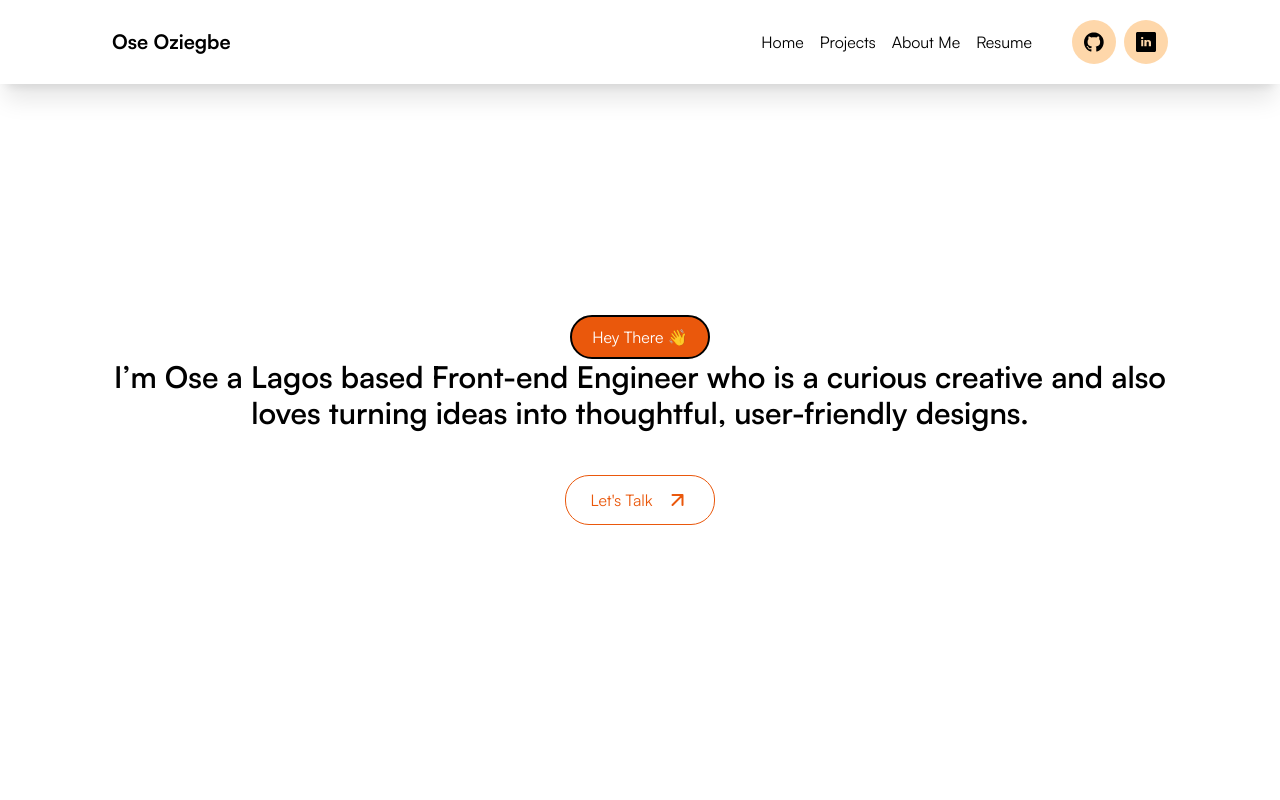
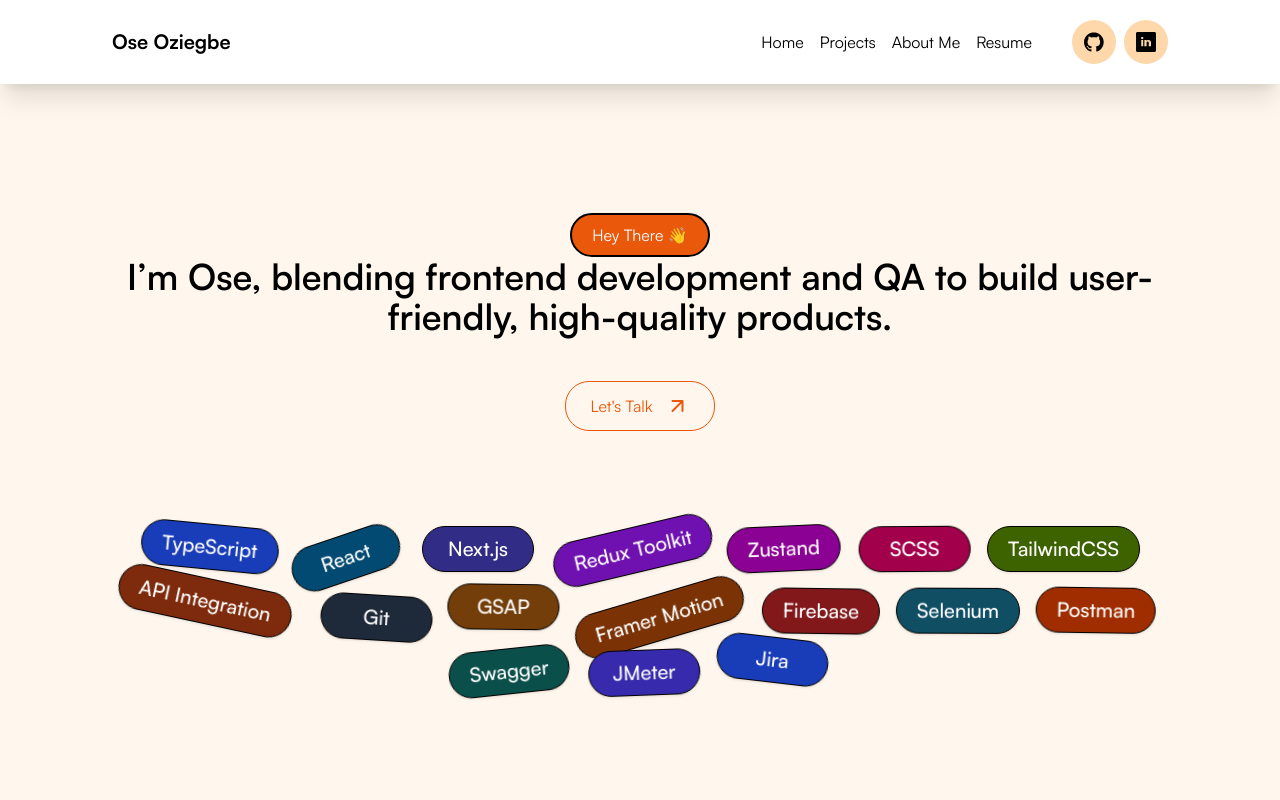
Before and after one commit to oseji/my-portfolio, a Next.js app: page / in a window 1280 px wide. Shown: the top 800 px of the page. Built offline with nearby package versions, Linux system fonts and the light colour scheme.

Commit message:
worked on tags on hero section and footer, worked on contact me button

```diff
--- a/src/app/components/ContactMe.tsx
+++ b/src/app/components/ContactMe.tsx
@@ -1,10 +1,14 @@
 "use client";
 import Image from "next/image";
 import arrowIcon from "../assets/arrow-up-right.svg";
-import { use, useState } from "react";
+import { useState } from "react";
 
 const ContactMe = () => {
 	const [isLoading, setIsLoading] = useState<boolean>(false);
+
+	const [fullName, setFullName] = useState<string>("");
+	const [email, setEmail] = useState<string>("");
+	const [message, setMessage] = useState<string>("");
 
 	return (
 		<section
@@ -37,12 +41,30 @@
 				>
 					<div className=" inputLabelGroup">
 						<label htmlFor="fullName">full name</label>
-						<input type="text" id="fullName" placeholder="full name" required />
+						<input
+							type="text"
+							id="fullName"
+							placeholder="full name"
+							required
+							value={fullName}
+							onChange={(e) => {
+								setFullName(e.currentTarget.value);
+							}}
+						/>
 					</div>
 
 					<div className=" inputLabelGroup">
 						<label htmlFor="email">email</label>
-						<input type="email" id="email" placeholder="email" required />
+						<input
+							type="email"
+							id="email"
+							placeholder="email"
+							required
+							value={email}
+							onChange={(e) => {
+								setEmail(e.currentTarget.value);
+							}}
+						/>
 					</div>
 
 					<div className=" inputLabelGroup">
@@ -53,16 +75,31 @@
 							placeholder="enter your message"
 							className=" h-28 max-h-28 min-h-28"
 							required
+							value={message}
+							onChange={(e) => {
+								setMessage(e.currentTarget.value);
+							}}
 						></textarea>
 					</div>
 
 					<button
-						className=" capitalize text-white bg-[#EA580C] py-3 w-full rounded-lg cursor-pointer"
+						className={`capitalize text-white bg-[#EA580C] py-3 w-full rounded-lg  ${
+							fullName === "" || email === "" || message === "" || isLoading
+								? "cursor-not-allowed"
+								: "cursor-pointer"
+						}`}
 						onClick={(e) => {
 							e.preventDefault();
 						}}
+						disabled={
+							fullName === "" || email === "" || message === "" || isLoading
+						}
 					>
-						send message
+						{!isLoading ? (
+							"send message"
+						) : (
+							<div className="w-8 h-8  mx-auto border-3 border-white border-t-transparent rounded-full animate-spin"></div>
+						)}
 					</button>
 				</form>
 			</div>
--- a/src/app/components/Footer.tsx
+++ b/src/app/components/Footer.tsx
@@ -1,3 +1,8 @@
+import Image from "next/image";
+import SkillTags from "./SkillTags";
+import githubIcon from "../assets/github-svgrepo-com.svg";
+import linkedInIcon from "../assets/linkedin-rounded-svgrepo-com.svg";
+
 const Footer = () => {
 	return (
 		<footer className=" section-padding ">
@@ -11,6 +16,34 @@
 				this aspiration into a reality by ensuring the process is seamless and
 				accessible
 			</p>
+
+			<div className=" flex flex-row items-center justify-center gap-2 mb-10 mt-4">
+				<div className=" bg-[#FED7AA] rounded-full p-3">
+					<a
+						href="https://github.com/oseji"
+						target="_blank"
+						rel="noopener noreferrer"
+					>
+						<Image src={githubIcon} alt="github icon" className=" h-5 w-5" />
+					</a>
+				</div>
+
+				<div className=" bg-[#FED7AA] rounded-full p-3">
+					<a
+						href="https://www.linkedin.com/in/ose-oziegbe-648154254/"
+						target="_blank"
+						rel="noopener noreferrer"
+					>
+						<Image
+							src={linkedInIcon}
+							alt="linkedin icon"
+							className=" h-5 w-5"
+						/>
+					</a>
+				</div>
+			</div>
+
+			<SkillTags />
 		</footer>
 	);
 };
--- a/src/app/components/Herosection.tsx
+++ b/src/app/components/Herosection.tsx
@@ -1,20 +1,21 @@
+import SkillTags from "./SkillTags";
 import Image from "next/image";
 import arrowOrange from "../assets/arrow orange.svg";
 
 const HeroSection = () => {
 	return (
 		<section
-			className=" section-padding flex flex-col items-center justify-center min-h-screen"
+			className=" section-padding flex flex-col items-center justify-between min-h-screen bg-[#FFF7ED]"
 			id="heroSection"
 		>
-			<div className="mt-10">
+			<div className="mt-10 relative translate-y-1/2">
 				<div className=" capitalize text-center px-5 py-2 bg-[var(--primary-color)] w-fit mx-auto rounded-full border-black border-2 text-white">
 					hey there 👋
 				</div>
 
-				<h1 className=" text-3xl font-semibold text-center mb-11">
-					I’m Ose a Lagos based Front-end Engineer who is a curious creative and
-					also loves turning ideas into thoughtful, user-friendly designs.{" "}
+				<h1 className=" text-4xl font-semibold text-center mb-11">
+					I’m Ose, blending frontend development and QA to build user-friendly,
+					high-quality products.
 				</h1>
 
 				<button className=" flex flex-row items-center gap-3 mx-auto capitalize text-[#EA580C] border border-[#EA580C] rounded-3xl px-6 py-3 transition ease-in-out duration-300 hover:scale-110 cursor-pointer">
@@ -23,6 +24,8 @@
 					<Image src={arrowOrange} alt="orange arrow" />
 				</button>
 			</div>
+
+			<SkillTags />
 		</section>
 	);
 };
--- a/src/app/components/Projects.tsx
+++ b/src/app/components/Projects.tsx
@@ -80,7 +80,7 @@
 								{element.stack.map((stack, index) => (
 									<span
 										key={index}
-										className=" capitalize border border-gray-300 bg-gray-200 rounded-lg px-4 py-2"
+										className=" capitalize border border-gray-300 bg-gray-200 rounded-lg px-4 py-2 text-sm"
 									>
 										{stack}
 									</span>
--- /dev/null
+++ b/src/app/components/SkillTags.tsx
@@ -0,0 +1,68 @@
+"use client";
+
+import gsap from "gsap";
+import { useEffect, useRef } from "react";
+
+const SkillTags = () => {
+	const tags = [
+		{ label: "TypeScript", color: "bg-blue-800 text-white" },
+		{ label: "React", color: "bg-sky-900 text-white" },
+		{ label: "Next.js", color: "bg-indigo-900 text-white" },
+		{ label: "Redux Toolkit", color: "bg-purple-800 text-white" },
+		{ label: "Zustand", color: "bg-fuchsia-800 text-white" },
+		{ label: "SCSS", color: "bg-pink-800 text-white" },
+		{ label: "TailwindCSS", color: "bg-lime-800 text-white" },
+		{ label: "API Integration", color: "bg-orange-900 text-white" },
+		{ label: "Git", color: "bg-gray-800 text-white" },
+		{ label: "GSAP", color: "bg-yellow-900 text-white" },
+		{ label: "Framer Motion", color: "bg-amber-900 text-white" },
+		{ label: "Firebase", color: "bg-red-900 text-white" },
+		{ label: "Selenium", color: "bg-cyan-900 text-white" },
+		{ label: "Postman", color: "bg-orange-800 text-white" },
+		{ label: "Swagger", color: "bg-teal-900 text-white" },
+		{ label: "JMeter", color: "bg-indigo-800 text-white" },
+		{ label: "Jira", color: "bg-blue-800 text-white" },
+	];
+
+	const containerRef = useRef<HTMLDivElement>(null);
+
+	useEffect(() => {
+		if (!containerRef.current) return;
+
+		const elements = containerRef.current.querySelectorAll(".tag");
+
+		elements.forEach((el) => {
+			gsap.to(el, {
+				y: () => gsap.utils.random(-15, 15),
+				x: () => gsap.utils.random(-10, 10),
+				rotation: () => gsap.utils.random(-30, 30),
+				duration: () => gsap.utils.random(2, 4),
+				ease: "sine.inOut",
+				yoyo: true,
+				repeat: -1,
+				delay: gsap.utils.random(0, 2),
+			});
+		});
+	}, []);
+
+	return (
+		<div
+			ref={containerRef}
+			className="flex flex-wrap justify-center gap-4 py-10"
+		>
+			{tags.map((tag, i) => (
+				<div
+					key={i}
+					className={`tag px-5 py-2 rounded-full font-medium text-sm shadow-sm flex flex-row justify-center items-center gap-1 border border-black min-w-28 text-xl ${tag.color}`}
+				>
+					{/* <span className="w-4 h-4 flex items-center justify-center bg-black text-white rounded-full text-[10px]">
+							↻
+						</span> */}
+					{tag.label}
+				</div>
+			))}
+		</div>
+	);
+};
+
+export default SkillTags;
```
Also changed, not shown: package.json (+7 -6 lines), 1 other file (tests, documents, lock files or other folders).
